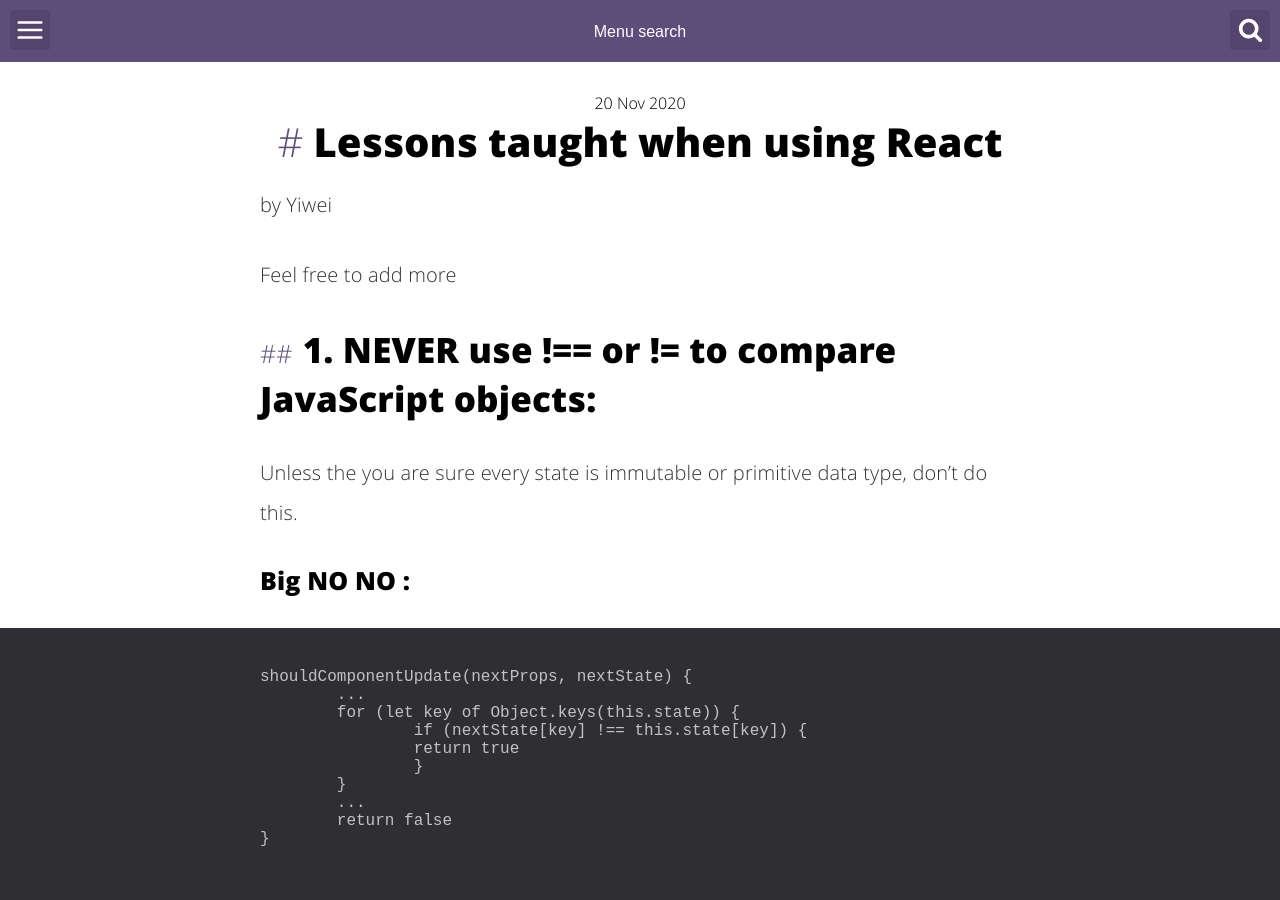
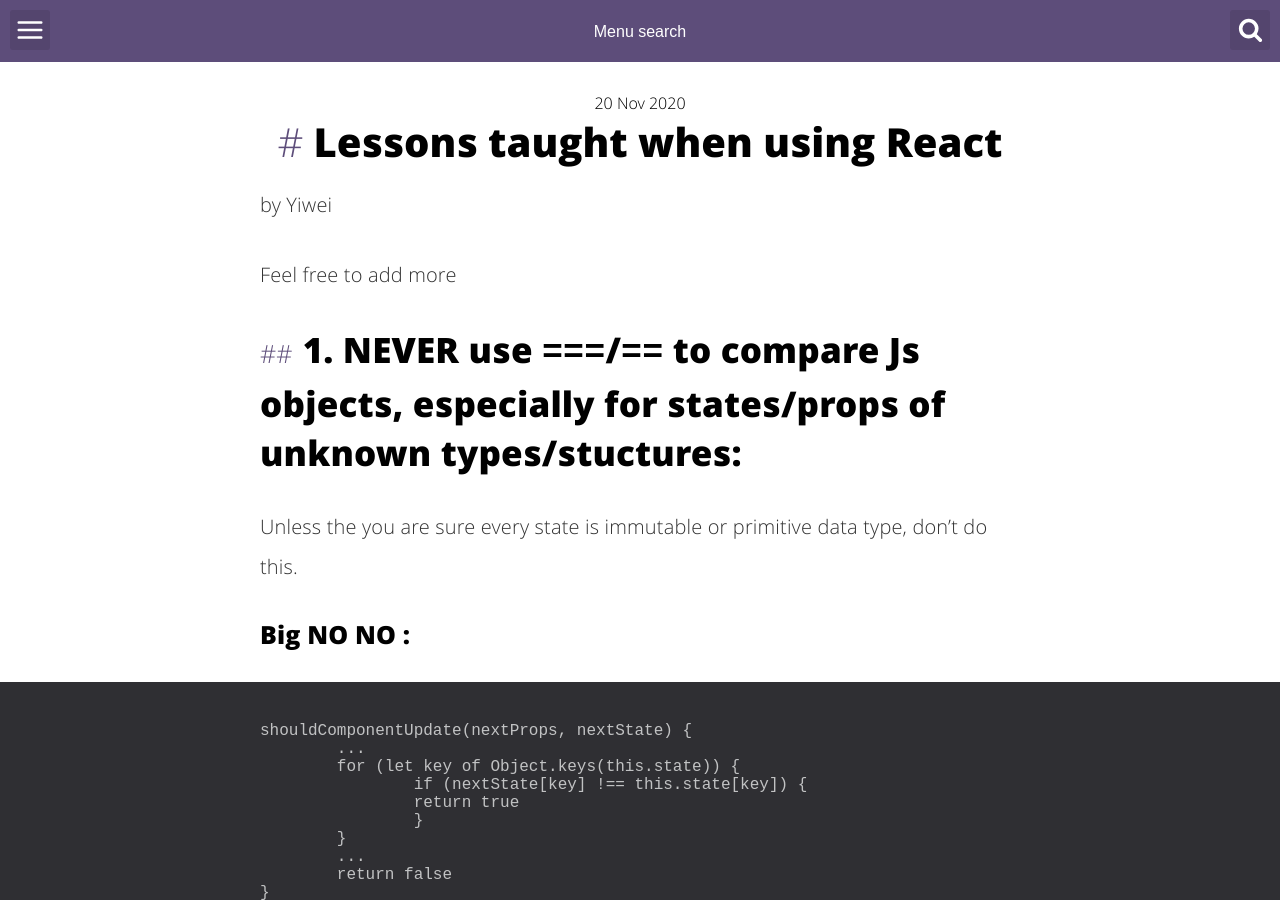
Before and after one commit to zywkloo/zywkloo.github.io, a Jekyll site: the page built from _posts/2020-11-20-ReactDevTips.md, in a window 1280 px wide and 900 px high. Built offline with Jekyll 4.4.1, drawn with Linux system fonts in a browser that asks for light colours; comment, search, counter and statistics services are not loaded.

Commit message:
Update 2020-11-20-ReactDevTips.md

```diff
--- a/_posts/2020-11-20-ReactDevTips.md
+++ b/_posts/2020-11-20-ReactDevTips.md
@@ -7,14 +7,14 @@
 - React
 description: 'Lessons learnt when using React '
 categories:
-- Front end
+- Front End
 ---
 
  by Yiwei
 
  Feel free to add more
 
-## 1. NEVER use !== or != to compare JavaScript objects:
+## 1. NEVER use `===`/`==` to compare Js objects, especially for states/props of unknown types/stuctures:
 
 Unless the you are sure every state is immutable or primitive data type, don't do this.
 ### Big NO NO :
```
